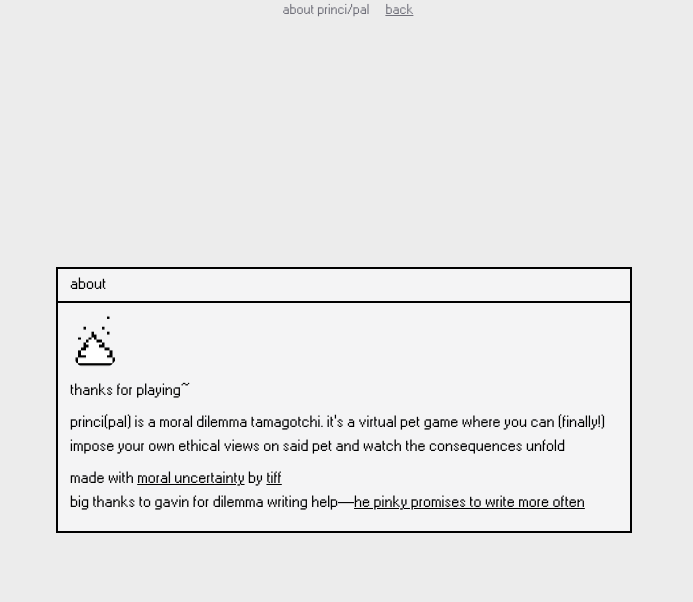
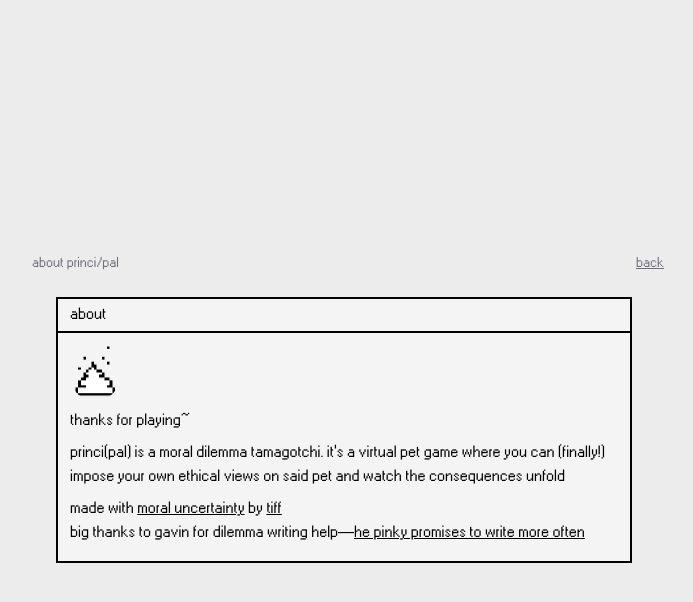
Before and after one commit to cnnmon/moral-dilemma-tamagotchi, a Next.js app: page /about in a window 1280 px wide. Shown: the top 602 px of the page, without its empty margins (296-989 px from the left). Built offline with nearby package versions, Linux system fonts and the light colour scheme; no server answers.

Commit message:
Update Menu.tsx

```diff
--- a/components/Menu.tsx
+++ b/components/Menu.tsx
@@ -18,7 +18,7 @@ export default function Menu({
 }) {
   if (page === "about" || page === "scrapbook") {
     return (
-      <div className="fixed top-0 text-sm text-zinc-500  z-10 flex gap-4 justify-between">
+      <div className="text-sm text-zinc-500 p-4 z-10 flex gap-4 justify-between w-full sm:w-2xl mb-2">
         <AnimatePresence>
           <motion.span
             initial={{ opacity: 0 }}
```
